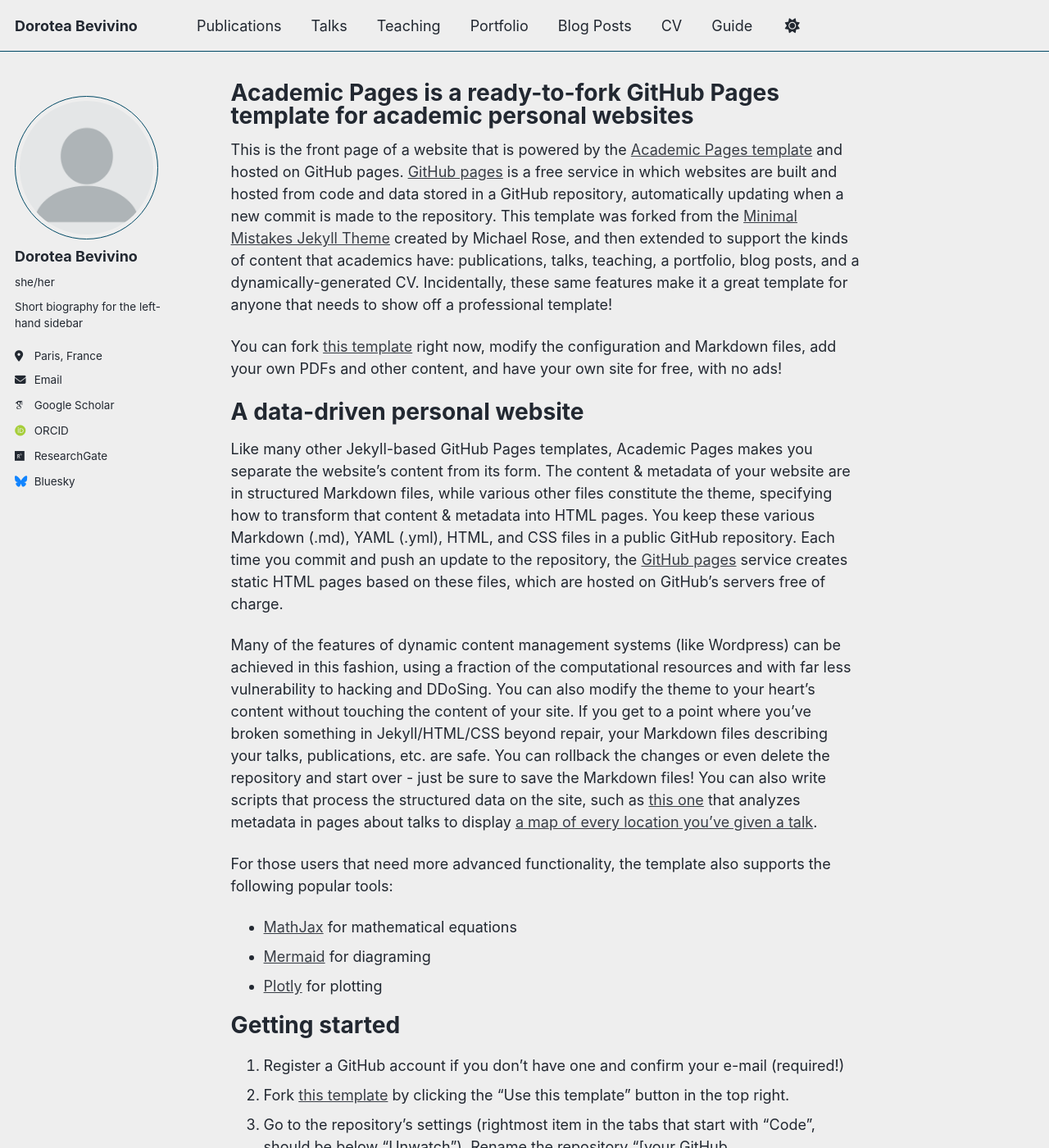
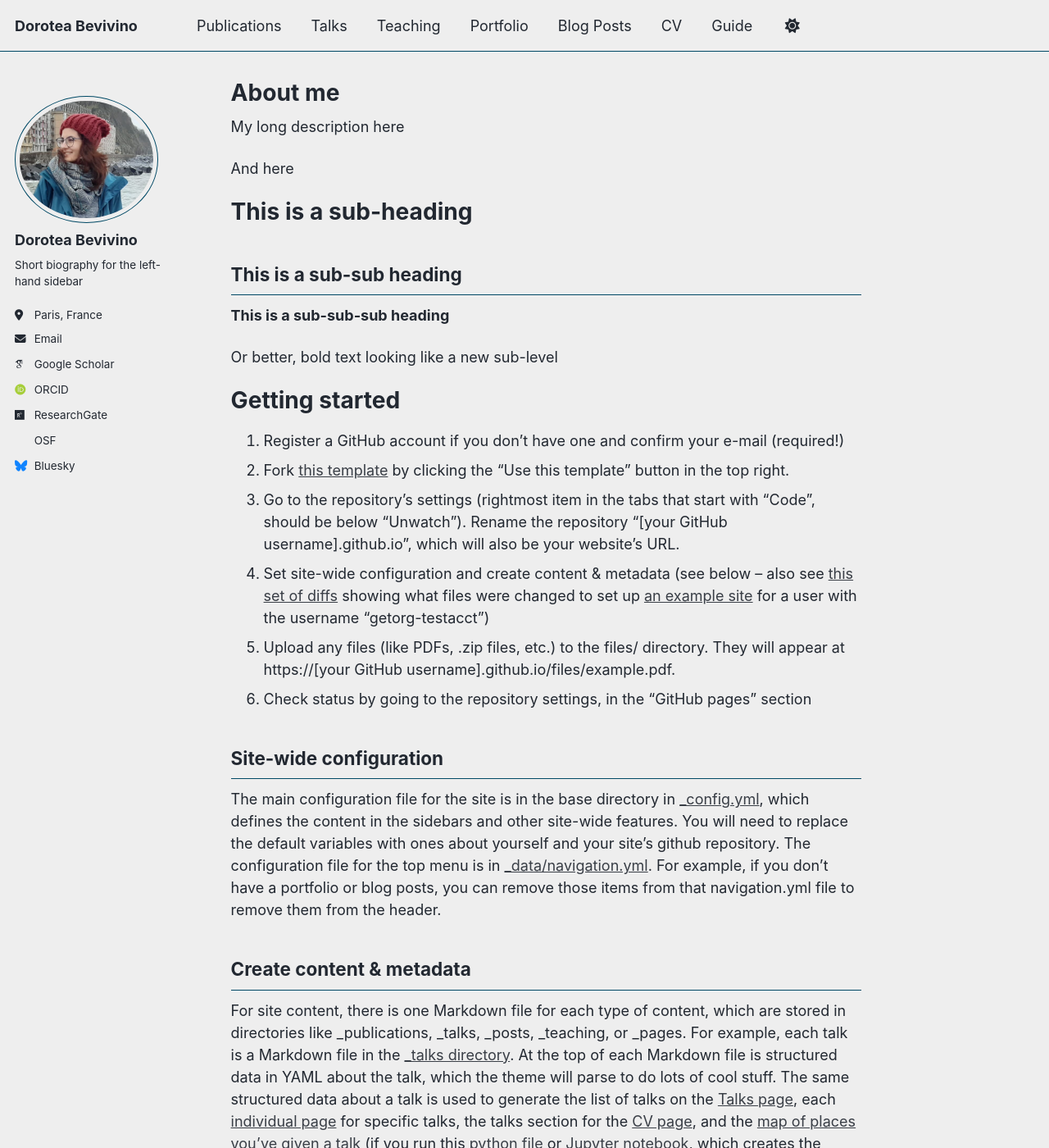
Before and after one commit to dbevivino/dbevivino.github.io, a Jekyll site: the page built from _pages/about.md, in a window 1280 px wide and 1400 px high. Shown: the whole window at 82% size. Built offline with Jekyll 4.4.1, drawn with Linux system fonts in a browser that asks for light colours; some web fonts are replaced; a script that is not in the unit is left out.

Commit message:
Update sidebar

```diff
--- a/_config.yml
+++ b/_config.yml
@@ -22,9 +22,9 @@ repository               : "academicpages/academicpages.github.io"
 #               Additional customization can be done by editing /_includes/author-profile.html
 author:
   # Biographic information
-  avatar           : "profile.png"
+  avatar           : "my-pic.jpg"
   name             : "Dorotea Bevivino"
-  pronouns         : "she/her"
+  pronouns         : # "she/her"
   bio              : "Short biography for the left-hand sidebar"
   location         : "Paris, France"
   employer         : # "Red Brick University"
@@ -54,7 +54,7 @@ author:
 
   # Social media
   artstation       : # Username
-  bluesky          : "https://bsky.app/profile/doroteabevivino.bsky.social"
+  bluesky          : "doroteabevivino.bsky.social"
   facebook         : # Username
   flickr           : # Username
   foursquare       : # Username
--- a/_includes/author-profile.html
+++ b/_includes/author-profile.html
@@ -88,6 +88,9 @@
       {% if author.stackoverflow %}
         <li><a href="https://www.stackoverflow.com/users/{{ author.stackoverflow }}"><i class="fab fa-fw fa-stack-overflow icon-pad-right" aria-hidden="true"></i>Stackoverflow</a></li>
       {% endif %}
+      {% if author.osf %}
+        <li><a href="https://osf.io/{{ site.author.osf }}"><i class="fab fa-fw fa-osf icon-pad-right" aria-hidden="true"></i>OSF</a></li>
+      {% endif %}
 
       <!-- Font Awesome icons / Social media -->
       {% if author.artstation %}
--- a/_pages/about.md
+++ b/_pages/about.md
@@ -1,26 +1,26 @@
 ---
 permalink: /
-title: "Academic Pages is a ready-to-fork GitHub Pages template for academic personal websites"
+title: "About me"
 author_profile: true
 redirect_from:
   - /about/
   - /about.html
 ---
 
-This is the front page of a website that is powered by the [Academic Pages template](https://github.com/academicpages/academicpages.github.io) and hosted on GitHub pages. [GitHub pages](https://pages.github.com) is a free service in which websites are built and hosted from code and data stored in a GitHub repository, automatically updating when a new commit is made to the repository. This template was forked from the [Minimal Mistakes Jekyll Theme](https://mmistakes.github.io/minimal-mistakes/) created by Michael Rose, and then extended to support the kinds of content that academics have: publications, talks, teaching, a portfolio, blog posts, and a dynamically-generated CV. Incidentally, these same features make it a great template for anyone that needs to show off a professional template!
+My long description here
 
- You can fork [this template](https://github.com/academicpages/academicpages.github.io) right now, modify the configuration and Markdown files, add your own PDFs and other content, and have your own site for free, with no ads!
+And here
 
-A data-driven personal website
-======
-Like many other Jekyll-based GitHub Pages templates, Academic Pages makes you separate the website's content from its form. The content & metadata of your website are in structured Markdown files, while various other files constitute the theme, specifying how to transform that content & metadata into HTML pages. You keep these various Markdown (.md), YAML (.yml), HTML, and CSS files in a public GitHub repository. Each time you commit and push an update to the repository, the [GitHub pages](https://pages.github.com/) service creates static HTML pages based on these files, which are hosted on GitHub's servers free of charge.
+This is a sub-heading
+=====
 
-Many of the features of dynamic content management systems (like Wordpress) can be achieved in this fashion, using a fraction of the computational resources and with far less vulnerability to hacking and DDoSing. You can also modify the theme to your heart's content without touching the content of your site. If you get to a point where you've broken something in Jekyll/HTML/CSS beyond repair, your Markdown files describing your talks, publications, etc. are safe. You can rollback the changes or even delete the repository and start over - just be sure to save the Markdown files! You can also write scripts that process the structured data on the site, such as [this one](https://github.com/academicpages/academicpages.github.io/blob/master/talkmap.ipynb) that analyzes metadata in pages about talks to display [a map of every location you've given a talk](https://academicpages.github.io/talkmap.html).
+This is a sub-sub heading
+------
 
-For those users that need more advanced functionality, the template also supports the following popular tools:
-- [MathJax](https://www.mathjax.org/) for mathematical equations
-- [Mermaid](https://mermaid.js.org/) for diagraming
-- [Plotly](https://plotly.com/javascript/) for plotting
+**This is a sub-sub-sub heading**
+
+Or better, bold text looking like a new sub-level
+
 
 Getting started
 ======
```
Also changed, not shown: images/my-pic.jpg (added).
